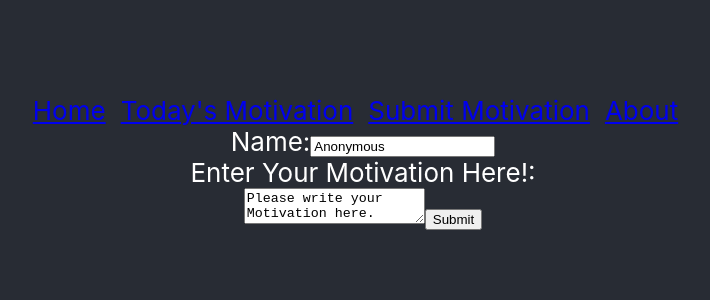
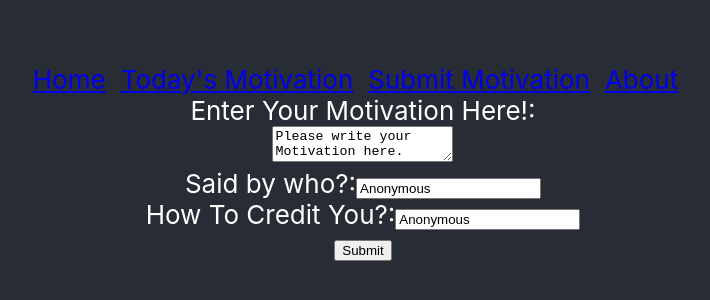
Before and after one commit to JakeKViti/Motivation, a React (Create React App) app: page /form in a window 1280 px wide. Shown: the part 238-538 px from the top of the page, without its empty margins (277-987 px from the left). Built offline with nearby package versions, Linux system fonts and the light colour scheme.

Commit message:
Add Credit To Form

```diff
--- a/src/components/Form.js
+++ b/src/components/Form.js
@@ -5,12 +5,20 @@ export default class Form extends React.Component {
     super(props);
     this.state = {
       name: "Anonymous",
-      message: 'Please write your Motivation here.'
+      message: 'Please write your Motivation here.',
+      credit: "Anonymous"
     };
 
     this.handleMotivationChange = this.handleMotivationChange.bind(this);
     this.handleNameChange = this.handleNameChange.bind(this);
+    this.handleCreditChange = this.handleCreditChange.bind(this);
     this.handleSubmit = this.handleSubmit.bind(this);
+  }
+
+  handleCreditChange = (event) => {
+    this.setState({
+      credit: event.target.value
+    });
   }
 
   handleNameChange = (event) =>{
@@ -26,7 +34,7 @@ export default class Form extends React.Component {
     }
 
     handleSubmit = (event) =>{
-      alert(this.state.name + this.state.message + " will be submitted");
+      alert(this.state.name + " name " + this.state.message + " " + this.state.credit + " will be submitted");
     event.preventDefault();
 
     }
@@ -35,14 +43,20 @@ export default class Form extends React.Component {
       return (
         <form onSubmit={this.handleSubmit}>
           <label>
-            Name:
+            Enter Your Motivation Here!:
+            <br></br>
+            <textarea value={this.state.message} onChange={this.handleMotivationChange} />
+            <br></br>
+          </label>
+          <label>
+            Said by who?:
             <input type="text" value={this.state.name} onChange={this.handleNameChange} />
             <br></br>
           </label>
           <label>
-            Enter Your Motivation Here!:
+            How To Credit You?:
+            <input type="text" value={this.state.credit} onChange={this.handleCreditChange} />
             <br></br>
-            <textarea value={this.state.message} onChange={this.handleMotivationChange} />
           </label>
         <input type="submit" value="Submit" />
       </form>
```
